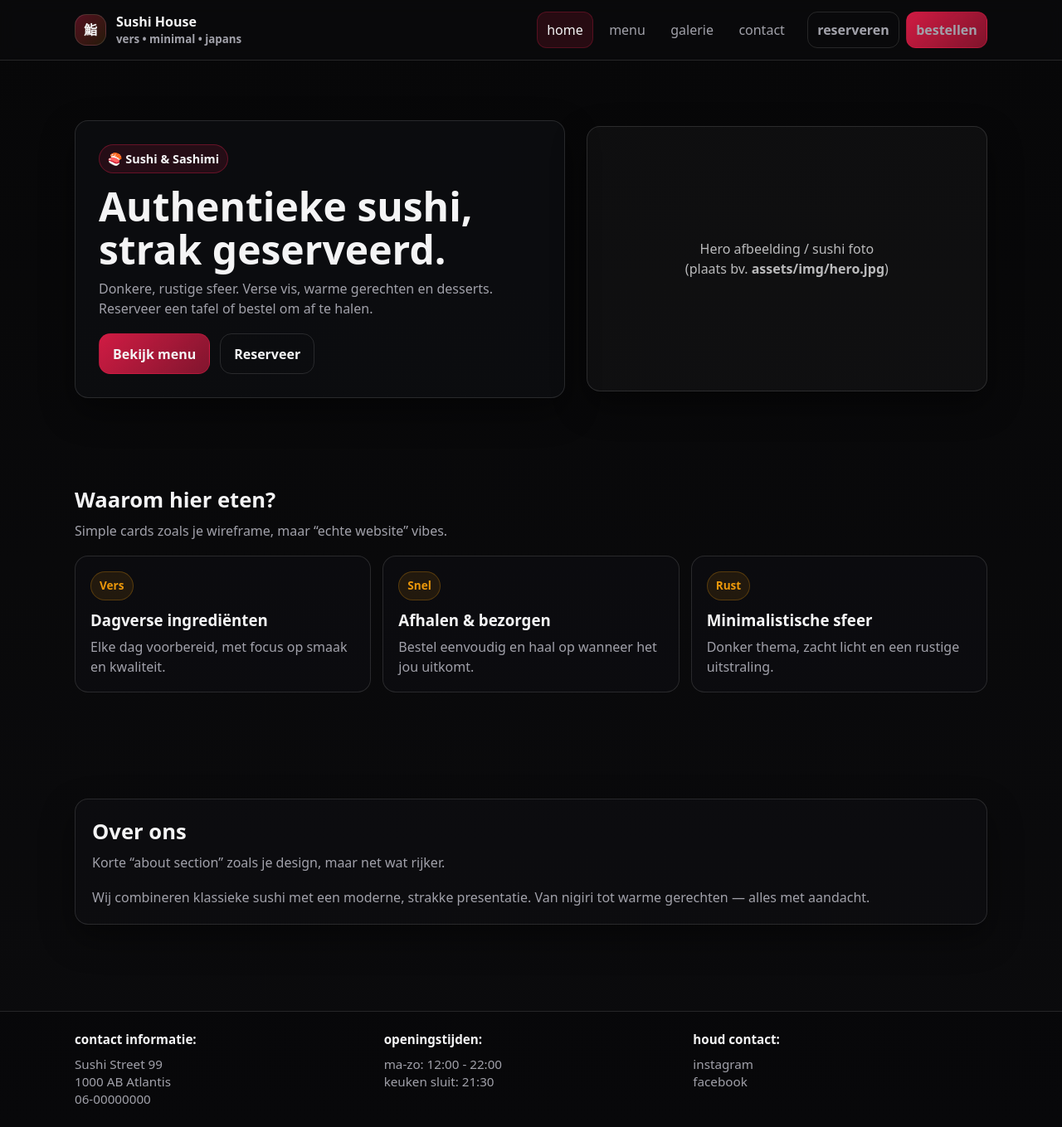
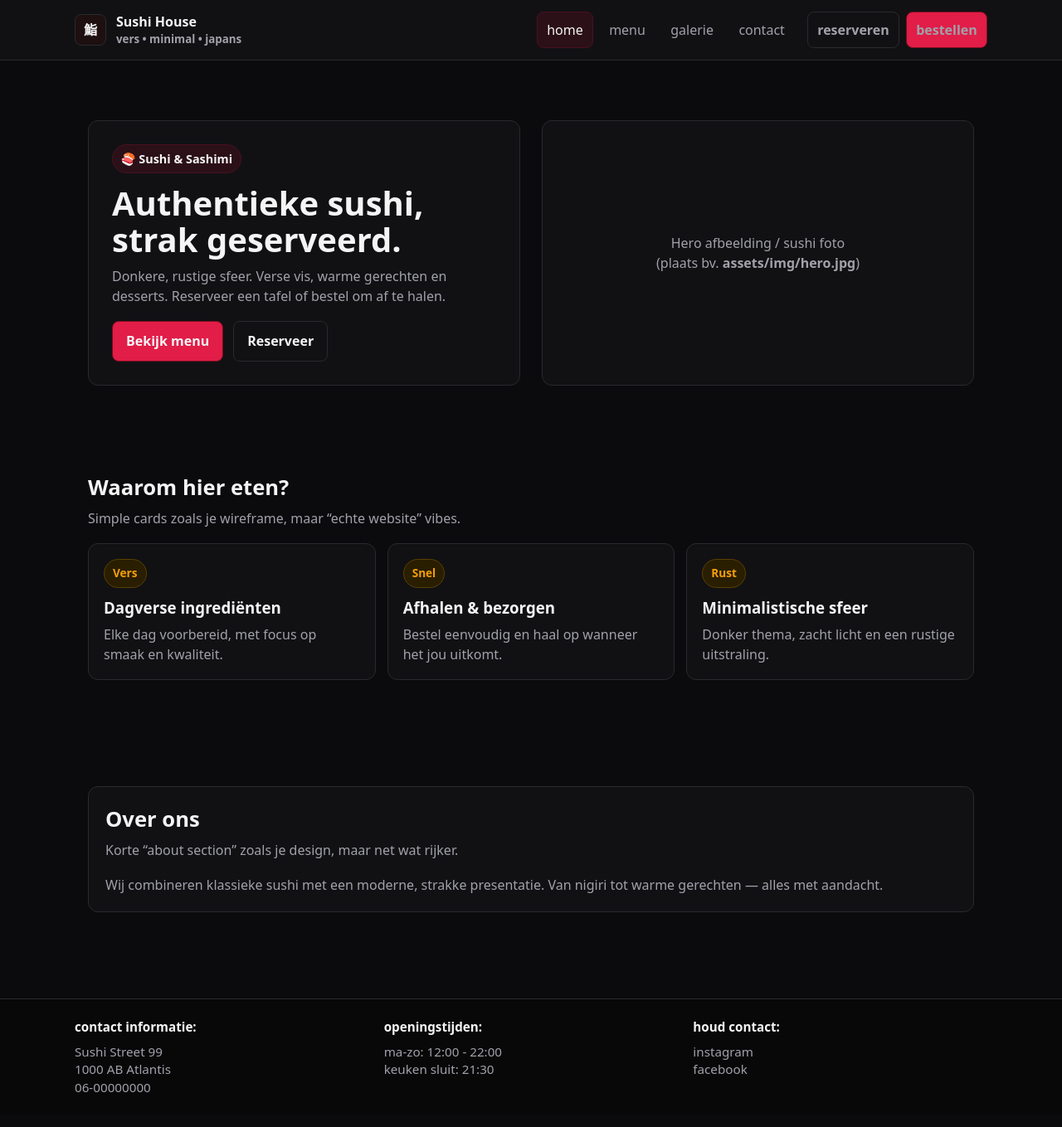
Before and after one commit to Yonaki51/webapplicatie-1-restaurant-website, a PHP site: page / in a window 1280 px wide. Shown: the whole page at 83% size. After the commit the page ends 1317 px from the top, so only its background shows below. Run offline with PHP 8.4, Linux system fonts and the light colour scheme.

Commit message:
Simplify CSS and refine HTML for restaurant website
Co-authored-by: Yonaki51 <100313740+Yonaki51@users.noreply.github.com>

```diff
--- a/assets/css/style.css
+++ b/assets/css/style.css
@@ -1,12 +1,11 @@
 :root {
   --bg: #0b0b0d;
+  --surface: #111114;
   --text: #f4f4f5;
   --muted: #a1a1aa;
-  --border: rgba(255,255,255,.12);
+  --border: #2a2a2e;
   --accent: #e11d48;
   --gold: #f59e0b;
-  --radius: 16px;
-  --shadow: 0 16px 40px rgba(0,0,0,.45);
 }
 
 *, *::before, *::after { box-sizing: border-box; }
@@ -14,8 +13,8 @@
 body {
   margin: 0;
   font-family: system-ui, -apple-system, sans-serif;
+  background: var(--bg);
   color: var(--text);
-  background: linear-gradient(180deg, #070708, var(--bg));
   line-height: 1.5;
 }
 
@@ -23,8 +22,9 @@ a { color: inherit; text-decoration: none; }
 a:hover { text-decoration: underline; }
 
 .container {
-  width: min(100% - 2rem, 1100px);
-  margin-inline: auto;
+  max-width: 1100px;
+  margin: 0 auto;
+  padding: 0 1rem;
 }
 
 /* Header */
@@ -32,8 +32,7 @@ a:hover { text-decoration: underline; }
   position: sticky;
   top: 0;
   z-index: 50;
-  backdrop-filter: blur(10px);
-  background: rgba(11,11,13,.75);
+  background: #111114;
   border-bottom: 1px solid var(--border);
 }
 
@@ -55,11 +54,12 @@ a:hover { text-decoration: underline; }
 .brand-mark {
   width: 38px;
   height: 38px;
-  border-radius: 14px;
-  display: grid;
-  place-items: center;
+  border-radius: 8px;
+  display: flex;
+  align-items: center;
+  justify-content: center;
   border: 1px solid var(--border);
-  background: linear-gradient(135deg, rgba(225,29,72,.35), rgba(245,158,11,.12));
+  background: #1e1010;
 }
 
 .brand small {
@@ -78,20 +78,20 @@ a:hover { text-decoration: underline; }
 
 .nav a, .menu-bar a {
   padding: .55rem .7rem;
-  border-radius: 12px;
+  border-radius: 8px;
   color: var(--muted);
 }
 
 .nav a:hover, .menu-bar a:hover {
   text-decoration: none;
   color: var(--text);
-  background: rgba(255,255,255,.06);
+  background: #1e1e22;
 }
 
 .nav a.active {
   color: var(--text);
-  background: rgba(225,29,72,.14);
-  border: 1px solid rgba(225,29,72,.25);
+  background: #2b1018;
+  border: 1px solid #4a1020;
 }
 
 .nav-cta {
@@ -107,18 +107,18 @@ a:hover { text-decoration: underline; }
   justify-content: center;
   gap: .5rem;
   padding: .7rem 1rem;
-  border-radius: 14px;
+  border-radius: 8px;
   border: 1px solid var(--border);
-  background: rgba(16,17,20,.65);
+  background: #18181b;
   color: var(--text);
   font-weight: 700;
 }
 
-.btn:hover { text-decoration: none; filter: brightness(1.06); }
+.btn:hover { text-decoration: none; opacity: .85; }
 
 .btn-primary {
-  border-color: rgba(225,29,72,.35);
-  background: linear-gradient(135deg, rgba(225,29,72,.92), rgba(225,29,72,.55));
+  border-color: #7a0c1f;
+  background: var(--accent);
 }
 
 .btn-ghost { background: transparent; }
@@ -140,9 +140,8 @@ a:hover { text-decoration: underline; }
 
 .hero-card {
   border: 1px solid var(--border);
-  background: rgba(16,17,20,.55);
-  border-radius: var(--radius);
-  box-shadow: var(--shadow);
+  background: var(--surface);
+  border-radius: 12px;
   padding: 28px;
 }
 
@@ -152,16 +151,16 @@ a:hover { text-decoration: underline; }
   gap: .5rem;
   padding: .35rem .6rem;
   border-radius: 999px;
-  border: 1px solid rgba(225,29,72,.35);
-  background: rgba(225,29,72,.12);
+  border: 1px solid #4a1020;
+  background: #2b1018;
   font-weight: 700;
   font-size: .9rem;
 }
 
 .hero h1 {
   margin: 14px 0 10px;
-  font-size: clamp(2rem, 4vw, 3rem);
-  line-height: 1.08;
+  font-size: 2.5rem;
+  line-height: 1.1;
 }
 
 .hero p { margin: 0 0 18px; color: var(--muted); max-width: 60ch; }
@@ -169,22 +168,22 @@ a:hover { text-decoration: underline; }
 
 .hero-media {
   border: 1px solid var(--border);
-  border-radius: var(--radius);
-  background: rgba(255,255,255,.03);
+  border-radius: 12px;
+  background: var(--surface);
   min-height: 320px;
-  box-shadow: var(--shadow);
-  display: grid;
-  place-items: center;
+  display: flex;
+  align-items: center;
+  justify-content: center;
+  text-align: center;
 }
 
 .hero-media .media-text {
-  color: rgba(244,244,245,.75);
-  text-align: center;
+  color: var(--muted);
   padding: 16px;
 }
 
 @media (min-width: 960px) {
-  .hero-grid { grid-template-columns: 1.1fr .9fr; }
+  .hero-grid { grid-template-columns: 1fr 1fr; }
 }
 
 /* Cards */
@@ -192,8 +191,8 @@ a:hover { text-decoration: underline; }
 
 .card {
   border: 1px solid var(--border);
-  background: rgba(16,17,20,.45);
-  border-radius: var(--radius);
+  background: var(--surface);
+  border-radius: 12px;
   padding: 18px;
 }
 
@@ -205,9 +204,9 @@ a:hover { text-decoration: underline; }
   margin-bottom: 10px;
   padding: 6px 10px;
   border-radius: 999px;
-  border: 1px solid rgba(245,158,11,.25);
-  background: rgba(245,158,11,.10);
-  color: rgba(245,158,11,.95);
+  border: 1px solid #5a4000;
+  background: #2a1e00;
+  color: var(--gold);
   font-weight: 800;
   font-size: .85rem;
 }
@@ -219,9 +218,8 @@ a:hover { text-decoration: underline; }
 /* Panel */
 .panel {
   border: 1px solid var(--border);
-  border-radius: var(--radius);
-  background: rgba(16,17,20,.45);
-  box-shadow: var(--shadow);
+  border-radius: 12px;
+  background: var(--surface);
   padding: 20px;
 }
 
@@ -299,20 +298,21 @@ a:hover { text-decoration: underline; }
 
 .map-placeholder {
   min-height: 320px;
-  display: grid;
-  place-items: center;
-  color: rgba(244,244,245,.7);
+  display: flex;
+  align-items: center;
+  justify-content: center;
+  color: var(--muted);
 }
 
 @media (min-width: 900px) {
-  .contact-grid { grid-template-columns: 1fr 1.2fr; }
+  .contact-grid { grid-template-columns: 1fr 1fr; }
 }
 
 /* Footer */
 .site-footer {
   margin-top: 40px;
   border-top: 1px solid var(--border);
-  background: rgba(7,7,8,.55);
+  background: #080809;
 }
 
 .footer-inner { padding: 22px 0; display: grid; gap: 14px; }
--- a/contact.php
+++ b/contact.php
@@ -38,7 +38,7 @@
       <div class="contact-grid">
         <div class="contact-box">
           <h3>contact informatie:</h3>
-          <p style="color: var(--muted); margin:0;">
+          <p style="color: #a1a1aa; margin:0;">
             Sushi Street 99<br>
             1000 AB Atlantis<br>
             06-00000000<br><br>
--- a/index.php
+++ b/index.php
@@ -95,7 +95,7 @@
           <p>Korte “about section” zoals je design, maar net wat rijker.</p>
         </div>
 
-        <p style="color: var(--muted); margin:0;">
+        <p style="color: #a1a1aa; margin:0;">
           Wij combineren klassieke sushi met een moderne, strakke presentatie.
           Van nigiri tot warme gerechten — alles met aandacht.
         </p>
```
Also changed, not shown: other parts of assets/css/style.css (+14 -13 lines).
